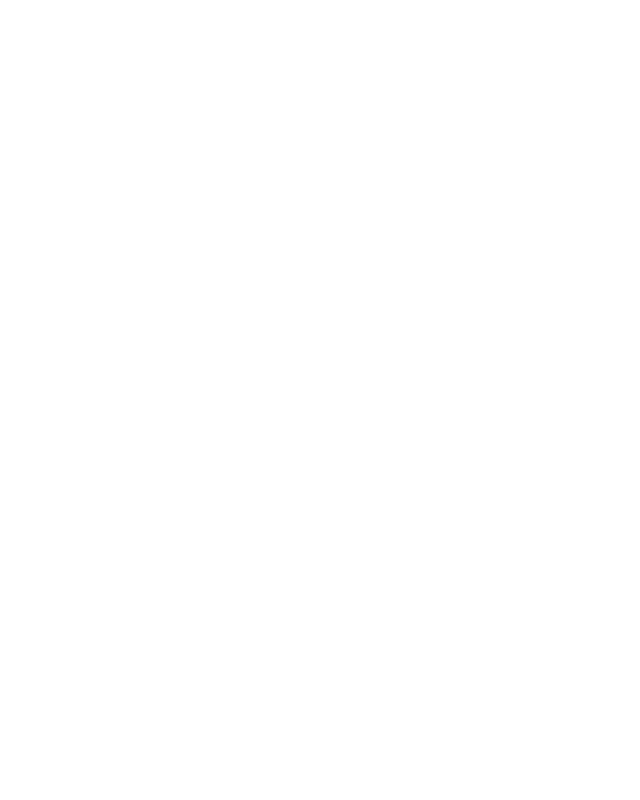
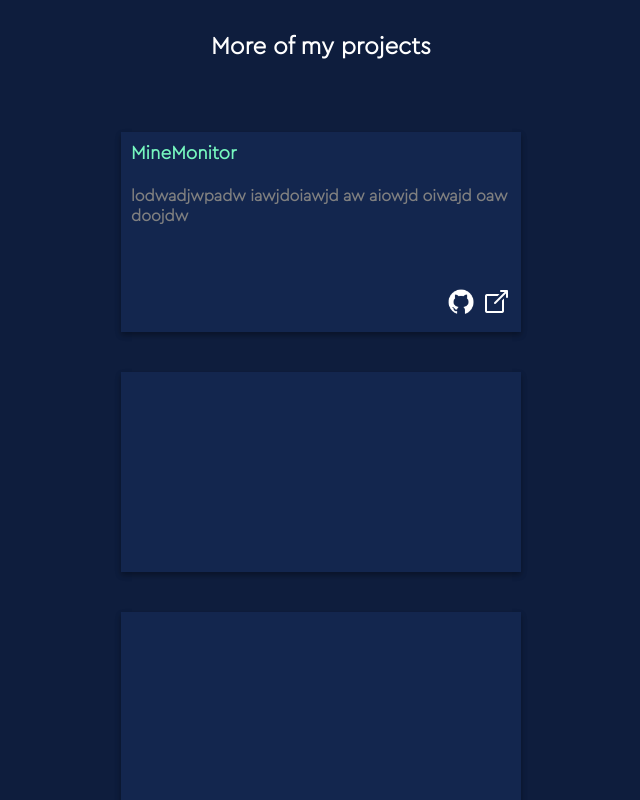
Before and after one commit to nextrie/Portfolio-React, a React (Create React App) app: page / in a window 1280 px wide. Shown: the part 2920-3720 px from the top of the page, without its empty margins (319-959 px from the left). Before the commit the page ends 2902 px from the top, so only its background shows below. Built offline with nearby package versions, Linux system fonts and the light colour scheme.

Commit message:
Card projects

```diff
--- /dev/null
+++ b/src/Components/Projects/Card_Project/Card_Project.css
@@ -0,0 +1,42 @@
+.cardProjectContainer
+{
+    width: 45%;
+    min-width: 400px;
+    max-width: 600px;
+    height: 200px;
+    margin: 20px;
+    background-color: rgb(19, 38, 78);
+    box-shadow: 0 3px 6px rgba(0,0,0,0.16), 0 3px 6px rgba(0,0,0,0.23);
+    display: flex;
+    align-items: center;
+    justify-content: center;
+}
+
+.cardProjectContent
+{
+    width: 95%;
+    height: 90%;
+    position: relative;
+}
+
+.cardProjectDescription
+{
+    margin-top: 20px;
+}
+
+.projectLinks
+{
+    position: absolute;
+    width: 100%;
+    bottom: 0;
+    display: flex;
+    align-items: center;
+    justify-content: flex-end;
+}
+
+.projectLinks img
+{
+    height: 30px;
+    width: 30px;
+    margin-left: 5px;
+}
--- /dev/null
+++ b/src/Components/Projects/Card_Project/Card_Project.js
@@ -0,0 +1,47 @@
+import React from 'react';
+import "./Card_Project.css";
+import "./Card_Project_Responsive.css";
+
+//Images
+import Link from "../../../assets/icons/link.png";
+import Github from "../../../assets/icons/github.png";
+
+export default function Card_Project(props)
+{
+    return (
+        <div className="cardProjectContainer">
+            <div className="cardProjectContent">
+                <h3 className="cardProjectTitle coloredText">{props.title}</h3>
+                <h4 className="cardProjectDescription secondaryText">
+                    {props.description}
+                </h4>
+                <div className="projectLinks">
+                    {getGithub(props)}
+                    {getLink(props)}
+                </div>
+            </div>
+        </div>
+    );
+}
+
+function getGithub(props)
+{
+    if (!props.github)
+        return ;
+    return (
+        <a target="_blank" href={props.github}>
+            <img src={Github} alt='git'/>
+        </a>
+    );
+}
+
+function getLink(props)
+{
+    if (!props.website)
+        return ;
+    return (
+        <a target="_blank" href={props.website}>
+            <img src={Link} alt='link'/>
+        </a>
+    );
+}
--- /dev/null
+++ b/src/Components/Projects/Card_Project/Card_Project_Responsive.css
@@ -0,0 +1,7 @@
+@media screen and (max-width: 800px)
+{
+    .cardProjectContent
+    {
+        width: 85%;
+    }
+}
--- a/src/Components/Projects/Projects.css
+++ b/src/Components/Projects/Projects.css
@@ -9,3 +9,23 @@
     width: 100%;
     margin-top: 100px;
 }
+
+.secondaryProjectsContainer
+{
+    padding-top: 50px;
+    width: 100%;
+}
+
+.secondaryProjectsContainer .title
+{
+    text-align: center;
+    padding-bottom: 50px;
+}
+
+.secondaryProjects
+{
+    width: 100%;
+    display: flex;
+    flex-wrap: wrap;
+    justify-content: center;
+}
--- a/src/Components/Projects/Projects.js
+++ b/src/Components/Projects/Projects.js
@@ -6,6 +6,7 @@
 //Components
 import PageTitle from "../PageTitle/PageTitle.js";
 import Project from "./Project/Project.js";
+import Card_Project from "./Card_Project/Card_Project.js";
 
 //Images
 import Kick from "../../assets/images/kick.png";
@@ -48,6 +49,20 @@
                         website={null}
                 />
             </div>
+            <div className="secondaryProjectsContainer">
+                <h2 className="title regularText">More of my projects</h2>
+                <div className="secondaryProjects">
+                    <Card_Project
+                        title="MineMonitor"
+                        description="lodwadjwpadw iawjdoiawjd aw aiowjd oiwajd oaw doojdw"
+                        github={"test"}
+                        website={"test"}
+                    />
+                    <Card_Project />
+                    <Card_Project />
+                    <Card_Project />
+                </div>
+            </div>
         </div>
     );
 }
```
